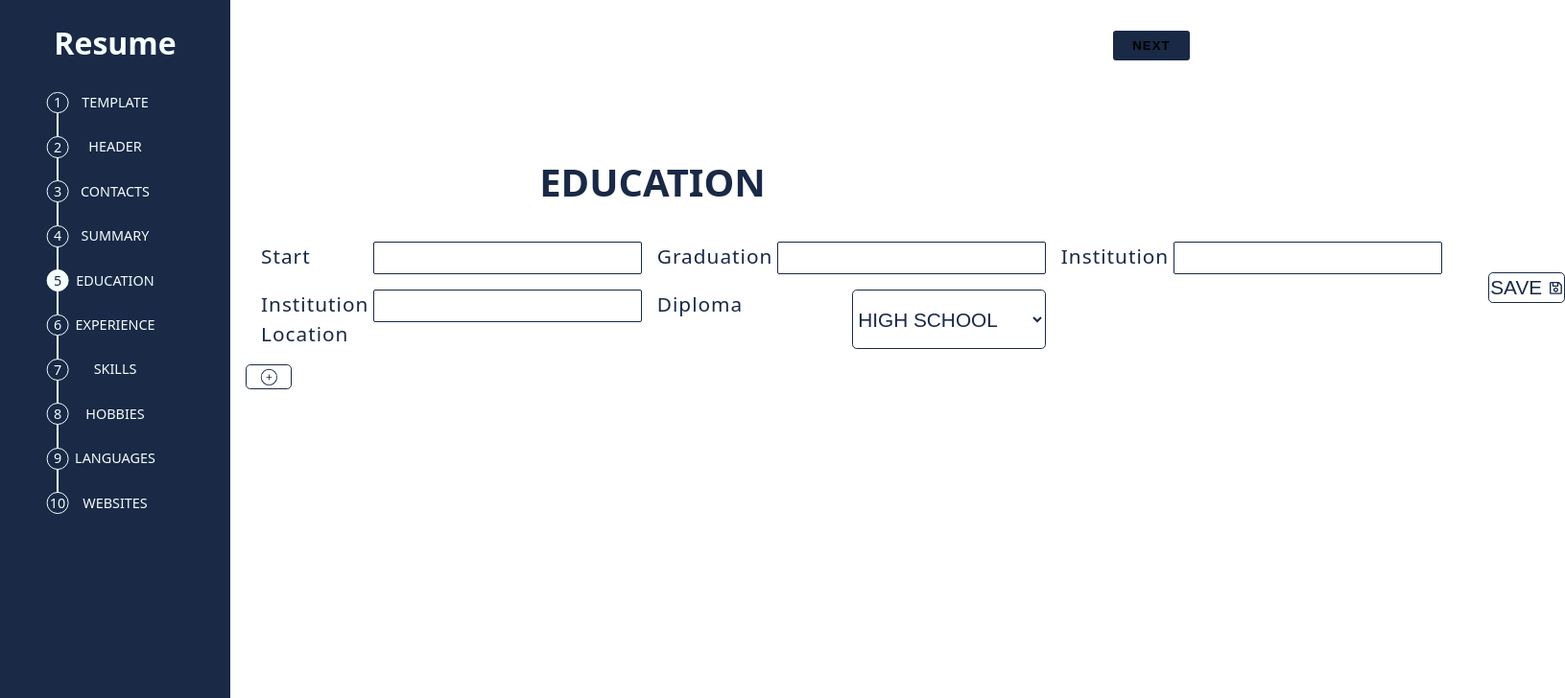
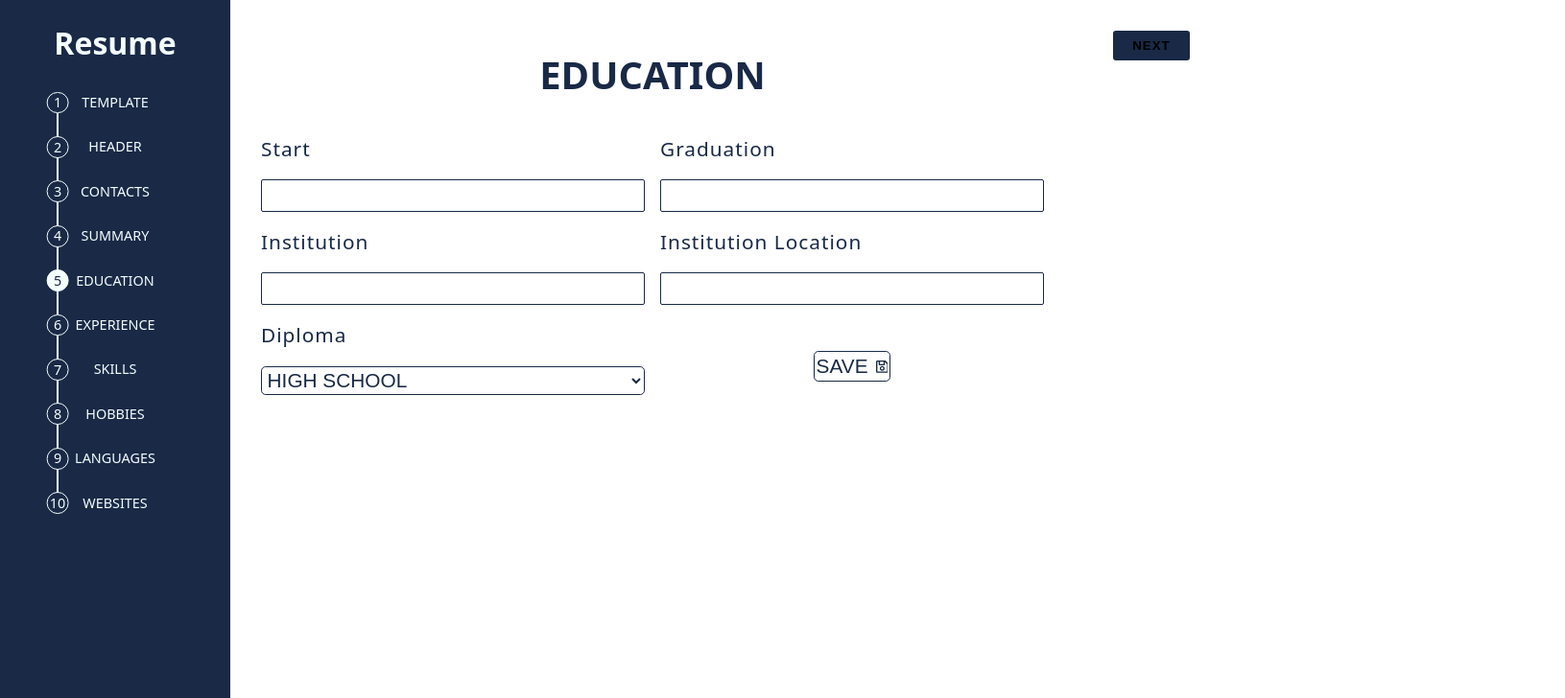
Before and after one commit to mickewasowski/cv-template, a React (Vite) app: page / in a window 1280 px wide. Both pictures are taken after a click on the element "EDUCATION". Shown: the top 728 px of the page at 96% size, 1631 px wide, since content can reach past the window. Built offline with nearby package versions, Linux system fonts and the light colour scheme.

Commit message:
wip - education form refactor

```diff
--- a/src/forms/Education.tsx
+++ b/src/forms/Education.tsx
@@ -33,7 +33,7 @@ const EducationForm = ({ id, closeEdit }: IProps) => {
     if (id) {
       setLocalEntry(entry);
     }
-  }, []);
+  }, [id]);
 
   const diplomaValues = Object.values(Diploma);
 
@@ -52,7 +52,7 @@ const EducationForm = ({ id, closeEdit }: IProps) => {
   }: Education) => {
     // TODO: add placeholders for each input field
     return (
-      <div>
+      <>
         <div>
           {/* TODO: validate this to allow only month and year */}
           <label htmlFor="start">Start</label>
@@ -116,13 +116,14 @@ const EducationForm = ({ id, closeEdit }: IProps) => {
             ))}
           </Field>
         </div>
-      </div>
+      </>
     );
   };
 
   const handleSave = (e) => {
     if (!id) {
       dispatch(addEntry(localEntry));
+      setLocalEntry(INITIAL_STATE);
     } else {
       dispatch(updateEntry(localEntry));
       closeEdit();
--- a/src/forms/EducationSummary.tsx
+++ b/src/forms/EducationSummary.tsx
@@ -12,7 +12,6 @@ const EducationSummary = () => {
   const dispatch = useDispatch();
   const { entries } = useSelector((state: RootState) => state.education);
   const [edit, setEdit] = useState<number | null>(null);
-  const [openForm, setOpenForm] = useState(false);
 
   const renderEntries = () => {
     return (
@@ -52,18 +51,12 @@ const EducationSummary = () => {
     );
   };
 
-  const renderAddButton = () => {
-      return <button onClick={() => setOpenForm(!openForm)}>
-        {!openForm ? <CiCirclePlus /> : <IoClose />}
-      </button>;
-  };
-
   return (
     <div className="EducationSummary">
+      {(entries.length === 0 || edit) && (
+        <EducationForm id={edit} closeEdit={() => setEdit(null)}/>
+      )}
       {renderEntries()}
-      {edit && <EducationForm id={edit} closeEdit={() => setEdit(null)}/>}
-      {(!entries.length || openForm) && <EducationForm />}
-      {renderAddButton()}
     </div>
   );
 };
--- a/src/forms/styles/Education.scss
+++ b/src/forms/styles/Education.scss
@@ -2,18 +2,19 @@
   &__form {
     display: flex;
     flex-direction: column;
+    // gap: 1rem !important;
 
     >div {
-      display: grid;
-      grid-template-columns: repeat(3, 1fr);
+      display: flex;
+      flex-direction: column;
       gap: 1rem;
 
-      >div {
-        display: flex;
-        flex-direction: row;
-        justify-content: space-between;
-        gap: 0.3rem;
-      }
+      // >div {
+      //   display: flex;
+      //   flex-direction: row;
+      //   justify-content: space-between;
+      //   gap: 0.3rem;
+      // }
     }
 
     button {
--- a/src/pages/styles/HomePage.scss
+++ b/src/pages/styles/HomePage.scss
@@ -80,7 +80,7 @@
     .EducationSummary, .ExperienceSummary,
     .SkillsForm, .HobbiesForm,
     .LanguagesForm, .WebsitesForm {
-      margin-top: 10rem;
+      margin-top: 3rem;
       padding: 0 1rem;
 
       h1 {
@@ -92,7 +92,7 @@
     form {
       display: grid;
       grid-template-columns: 1fr 1fr;
-      gap: 3rem;
+      gap: 1rem;
       padding: 1rem;
     }
 
```
